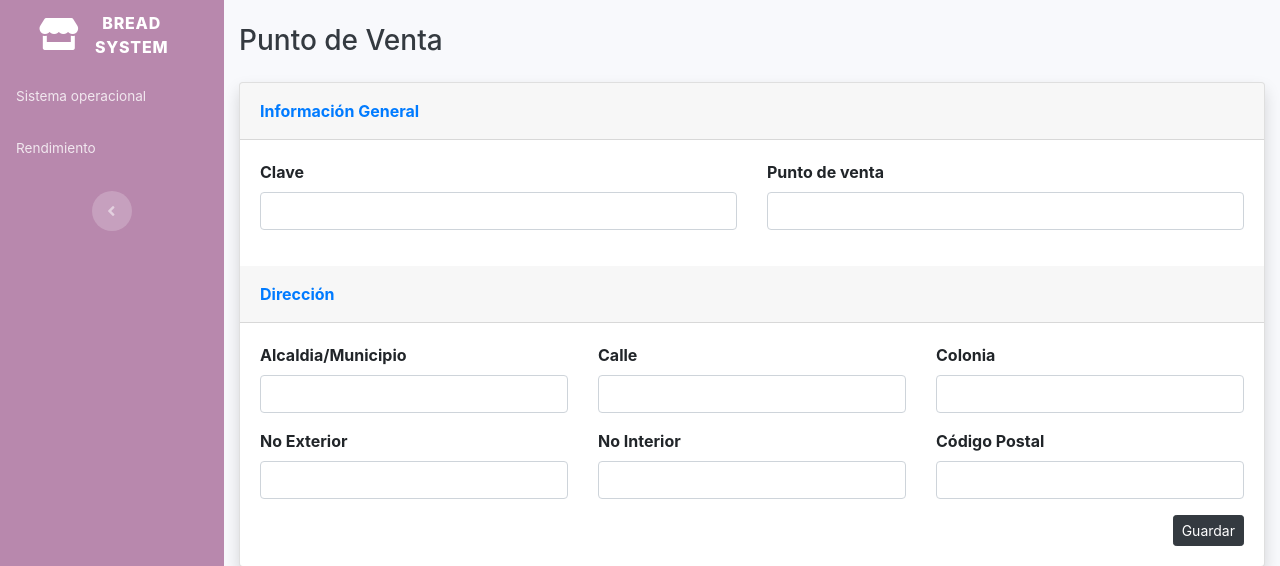
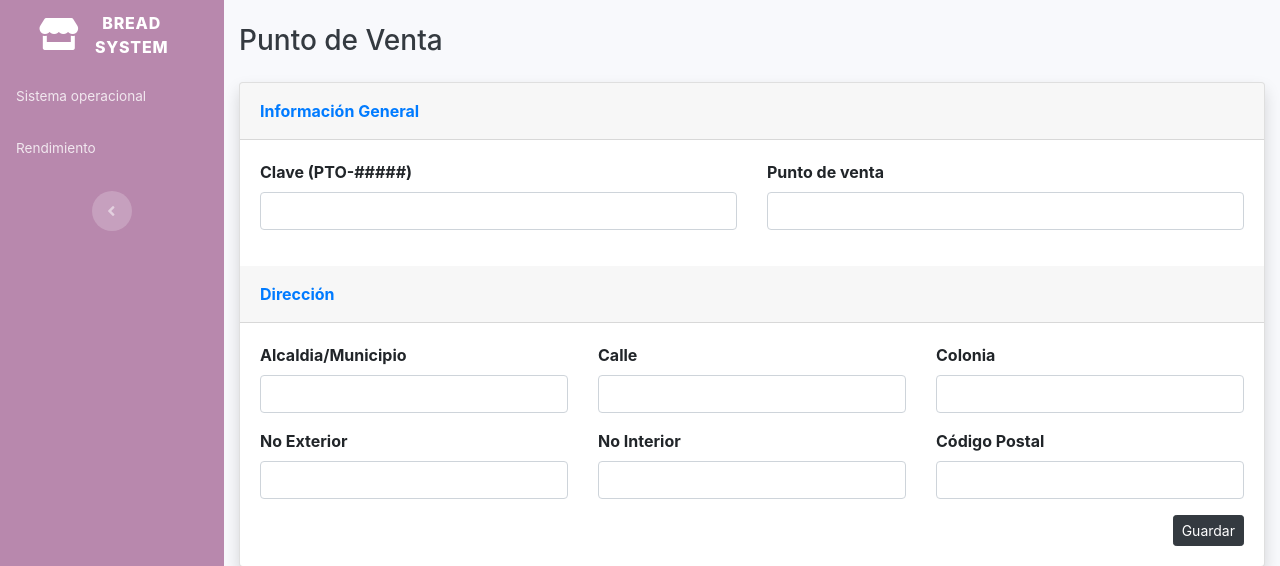
Before and after one commit to Norman-Arredondo/proyecto_bread_system, a PHP site: page /punto_venta.php in a window 1280 px wide. Shown: the top 566 px of the page. Run offline with PHP 8.4, Linux system fonts and the light colour scheme; some libraries are stand-ins or nearby versions.

Commit message:
Claves
Se agrega el ejemplo de ID que debe ingresar el usuario al registrar la información.

```diff
--- a/empleados.php
+++ b/empleados.php
@@ -21,7 +21,7 @@
                         <form id="puesto" action="" method="POST">
                             <div class="row">
                                 <div class="col">
-                                    <div class="mb-3"><label class="form-label"><strong>ID Puesto</strong></label>
+                                    <div class="mb-3"><label class="form-label"><strong>ID Puesto (ITE-#####)</strong></label>
                                         <input class="form-control" type="text" id="id_tipo_empleado" name="id_tipo_empleado">
                                     </div>
                                 </div>
@@ -335,7 +335,7 @@
                         <div class="card-body">
                             <div class="row">
                                 <div class="col">
-                                    <label class="form-label" for="m_id_tipo_empleado"><strong>ID puesto:</strong></label><input class="form-control" type="text" id="m_id_tipo_empleado" name="m_id_tipo_empleado" readonly="readonly">
+                                    <label class="form-label" for="m_id_tipo_empleado"><strong>ID puesto (ITE-#####):</strong></label><input class="form-control" type="text" id="m_id_tipo_empleado" name="m_id_tipo_empleado" readonly="readonly">
                                 </div>
                                 <div class="col">
                                     <label class="form-label" for="m_te_puesto"><strong>Puesto:</strong></label><input class="form-control" type="text" id="m_te_puesto" name="m_te_puesto">
--- a/punto_venta.php
+++ b/punto_venta.php
@@ -17,7 +17,7 @@
                     <div class="card-body">
                         <div class="row">
                             <div class="col">
-                                <div class="mb-3"><label class="form-label" for="cve_pto"><strong>Clave</strong></label><input class="form-control" type="text" id="cve_pto" name="cve_pto"></div>
+                                <div class="mb-3"><label class="form-label" for="cve_pto"><strong>Clave (PTO-#####)</strong></label><input class="form-control" type="text" id="cve_pto" name="cve_pto"></div>
                             </div>
                             <div class="col">
                                 <div class="mb-3"><label class="form-label" for="pto_vta"><strong>Punto de venta</strong></label><input class="form-control" type="text" id="pto_vta" name="pto_vta"></div>
@@ -134,7 +134,7 @@
                         <div class="card-body">
                             <div class="row">
                                 <div class="col">
-                                    <label class="form-label" for="m_cve_pto"><strong>Clave:</strong></label><input class="form-control" type="text" id="m_cve_pto" name="m_cve_pto" readonly="readonly">
+                                    <label class="form-label" for="m_cve_pto"><strong>Clave (PTO-#####):</strong></label><input class="form-control" type="text" id="m_cve_pto" name="m_cve_pto" readonly="readonly">
                                 </div>
                                 <div class="col">
                                     <label class="form-label" for="m_pto_vta"><strong>Punto de venta:</strong></label><input class="form-control" type="text" id="m_pto_vta" name="m_pto_vta">
```
